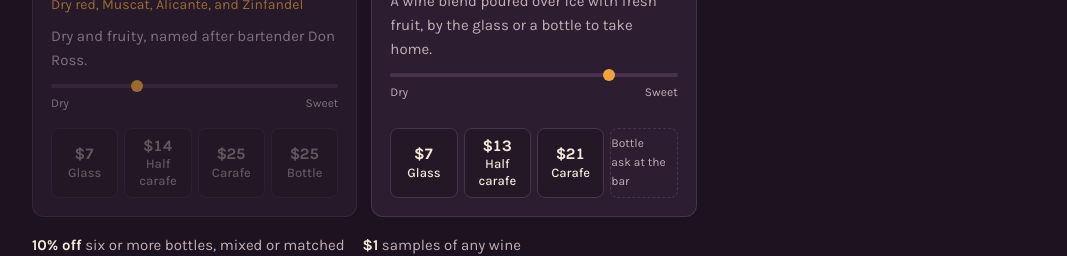
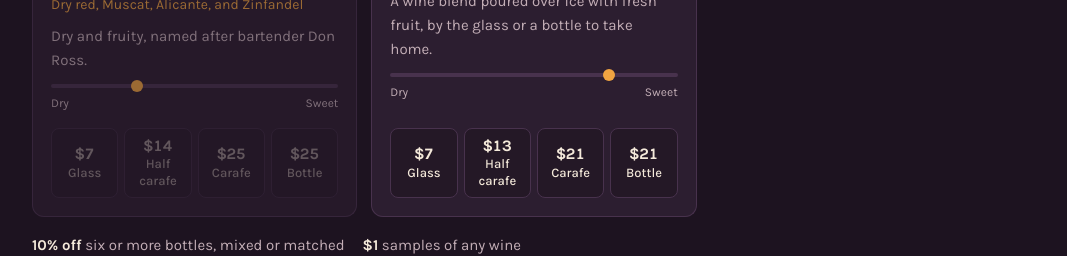
Before and after one commit to jjsatina/jjsatina.github.io, a plain HTML site: page projects/sarahs-vineyard.html in a window 1280 px wide. Shown: the part 2440-2696 px from the top of the page, without its empty margins (106-1173 px from the left). Drawn offline with nearby package versions, Linux system fonts and the light colour scheme.

Commit message:
Add Sangria bottle price

```diff
--- a/projects/sarahs-vineyard.html
+++ b/projects/sarahs-vineyard.html
@@ -560,7 +560,7 @@ footer { padding-top: 30px; padding-bottom: 90px; font-size: 14px; color: var(--
     { n: "Cuyahoga Valley Reserve", s: "Red Zinfandel", cat: ["red", "dry"], sw: "#7a2533", sweet: 28, d: "A rich, oak aged Zinfandel from California's Sierra Foothills with red cherry up front.", p: [8, 17.5, 29, 29] },
     { n: "Miserabile", s: "Dry red, Tuscan style blend", cat: ["red", "dry"], sw: "#6e2230", sweet: 20, d: "Merlot, Sangiovese, and Rubiana in a smooth, lightly oaked red.", p: [8, 17.5, 29, 29] },
     { n: "Irritablé", s: "Dry red, Muscat, Alicante, and Zinfandel", cat: ["red", "dry"], sw: "#7e2535", sweet: 30, d: "Dry and fruity, named after bartender Don Ross.", p: [7, 14, 25, 25], out: true },
-    { n: "Sangria", s: "Sweet red sangria", cat: ["red", "sweet"], sw: "#b03a48", sweet: 76, d: "A wine blend poured over ice with fresh fruit, by the glass or a bottle to take home.", p: [7, 13, 21, "ask"] }
+    { n: "Sangria", s: "Sweet red sangria", cat: ["red", "sweet"], sw: "#b03a48", sweet: 76, d: "A wine blend poured over ice with fresh fruit, by the glass or a bottle to take home.", p: [7, 13, 21, 21] }
   ];
   var SIZES = ["Glass", "Half carafe", "Carafe", "Bottle"];
   var grid = $("wine-grid");
@@ -575,7 +575,6 @@ footer { padding-top: 30px; padding-bottom: 90px; font-size: 14px; color: var(--
         '<div class="gauge" aria-label="Sweetness"><div class="track"><span class="pin" style="left:' + w.sweet + '%"></span></div><div class="ends"><span>Dry</span><span>Sweet</span></div></div><div class="prices"></div>';
       var pr = a.querySelector(".prices");
       w.p.forEach(function (price, i) {
-        if (price === "ask") { var na = document.createElement("span"); na.className = "na"; na.innerHTML = "Bottle<br>ask at the bar"; pr.appendChild(na); return; }
         var b = document.createElement("button");
         b.type = "button";
         b.disabled = !!w.out;
```
